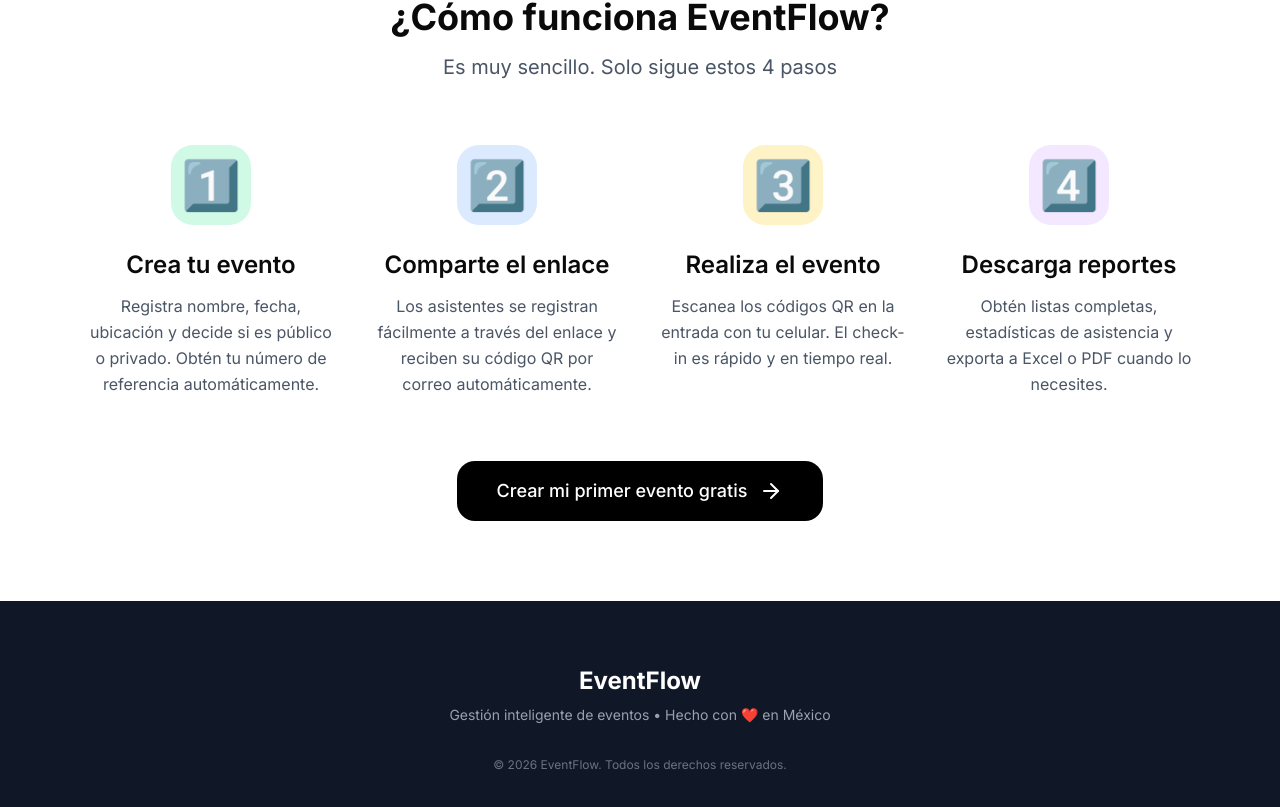
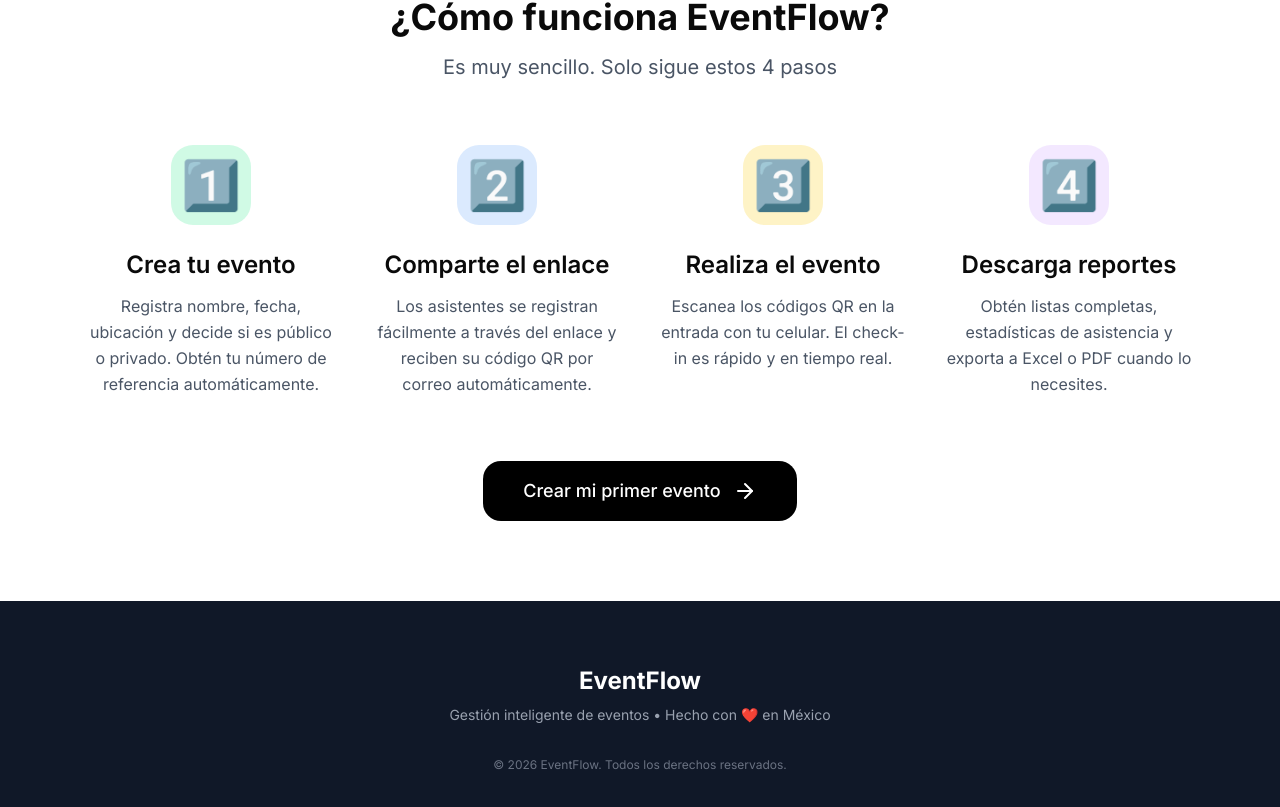
Before and after one commit to gzlcg23/eventflow, a Next.js app: page / in a window 1280 px wide. Shown: the part 799-1606 px from the top of the page. Built offline with nearby package versions, Linux system fonts and the light colour scheme; no server answers.

Commit message:
fix: instrucciones home 2

```diff
--- a/app/page.tsx
+++ b/app/page.tsx
@@ -115,7 +115,7 @@ export default async function HomePage() {
               href="/sign-up"
               className="inline-flex items-center gap-3 bg-black text-white px-10 py-4 rounded-2xl text-lg font-medium hover:bg-gray-800 transition"
             >
-              Crear mi primer evento gratis
+              Crear mi primer evento
               <ArrowRight size={24} />
             </Link>
           </div>
```
